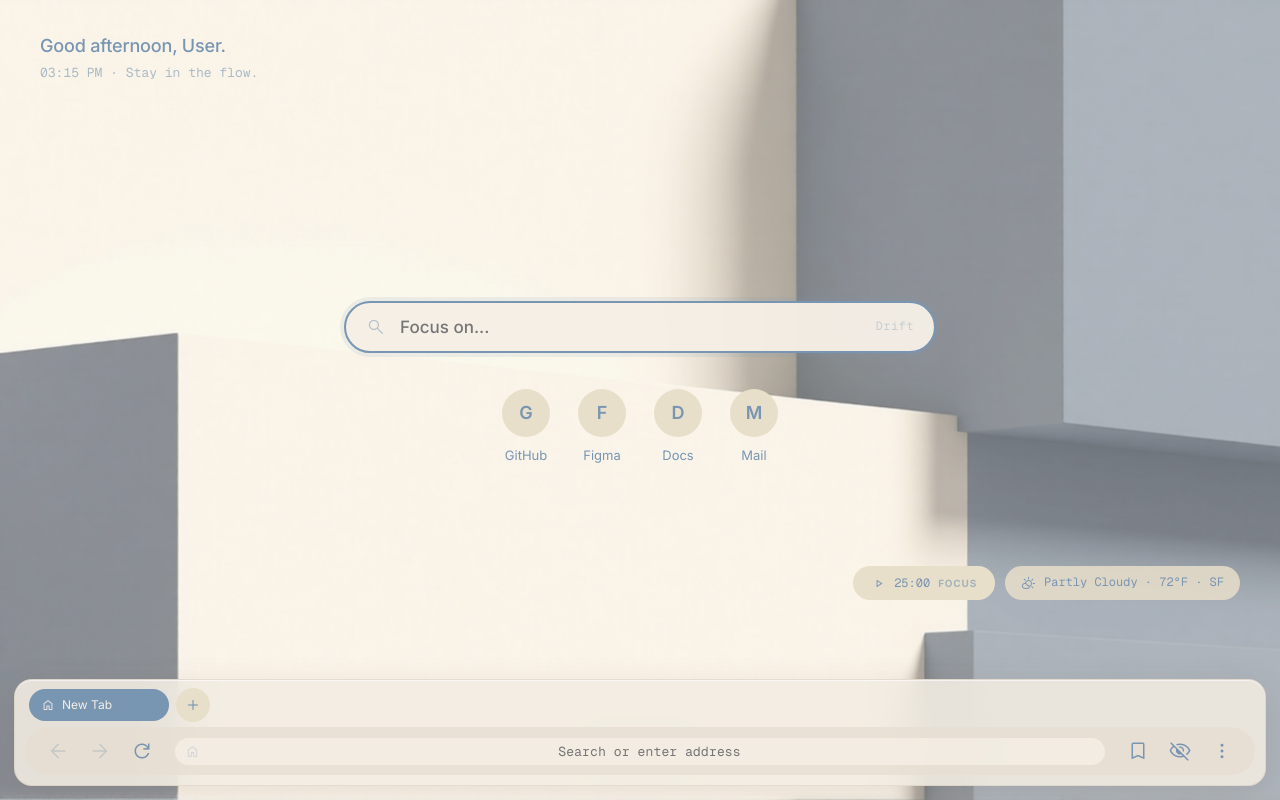
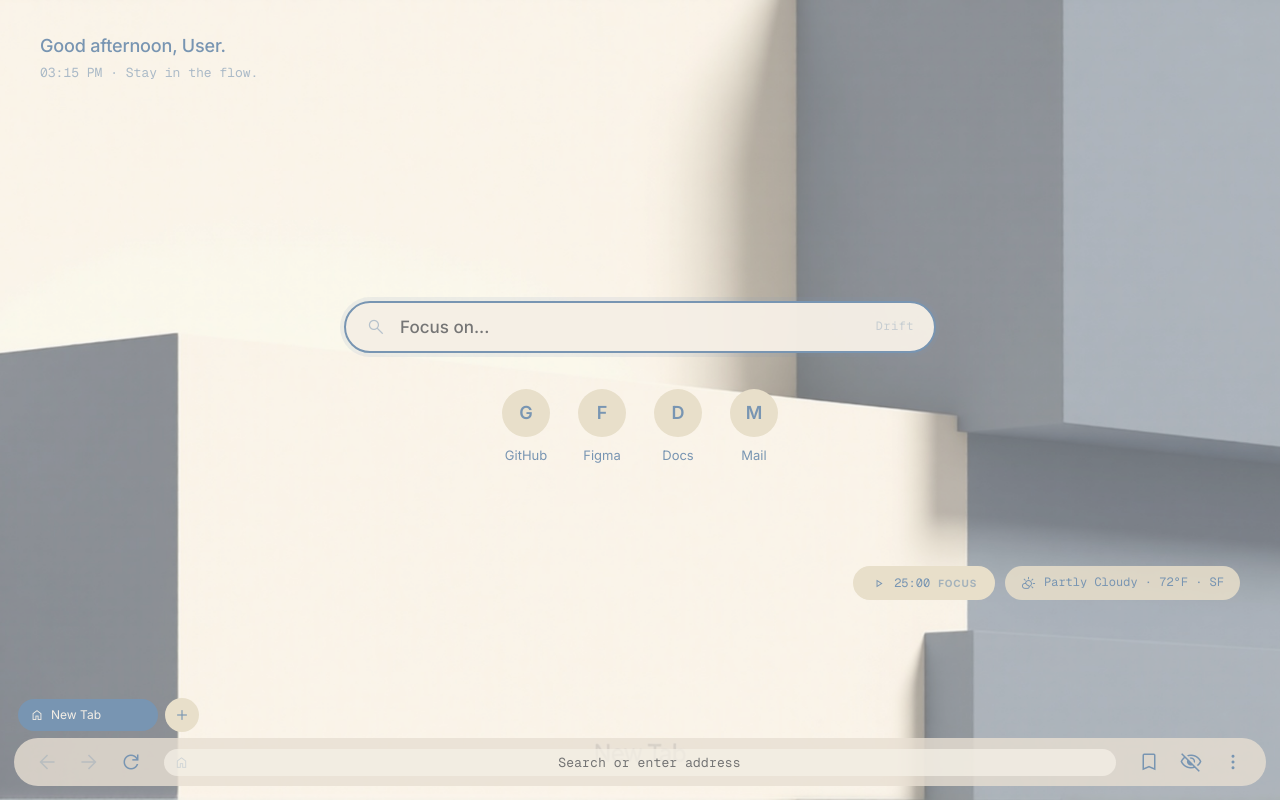
Before and after one commit to Dvij-Joshi/Drift-Browser, a React (Vite) app in the folder src/renderer/: page / in a window 1280 px wide. Built offline with nearby package versions, Linux system fonts and the light colour scheme.

Commit message:
style: remove card wrapper from bottom strip, bars float independently as pills

```diff
--- a/src/renderer/src/App.tsx
+++ b/src/renderer/src/App.tsx
@@ -886,7 +886,7 @@ const S: Record<string, React.CSSProperties> = {
     animation: 'drift-loading 1.4s ease-in-out infinite',
   },
 
-  /* Bottom strip — floats over the webview as a glass card */
+  /* Bottom strip — transparent spacer; individual bars float as pills */
   bottomStrip: {
     position: 'fixed',
     bottom: 14,
@@ -896,14 +896,9 @@ const S: Record<string, React.CSSProperties> = {
     display: 'flex',
     flexDirection: 'column',
     alignItems: 'stretch',
-    padding: '8px 10px 10px',
-    gap: 5,
-    background: 'rgba(242,236,226,0.88)',
-    backdropFilter: 'blur(24px)',
-    WebkitBackdropFilter: 'blur(24px)',
-    borderRadius: 18,
-    border: '1px solid rgba(200,185,165,0.32)',
-    boxShadow: '0 8px 32px rgba(100,80,60,0.13), 0 1px 0 rgba(255,255,255,0.6) inset',
+    padding: '0',
+    gap: 6,
+    background: 'transparent',
   },
 
   /* Tab bar */
```
